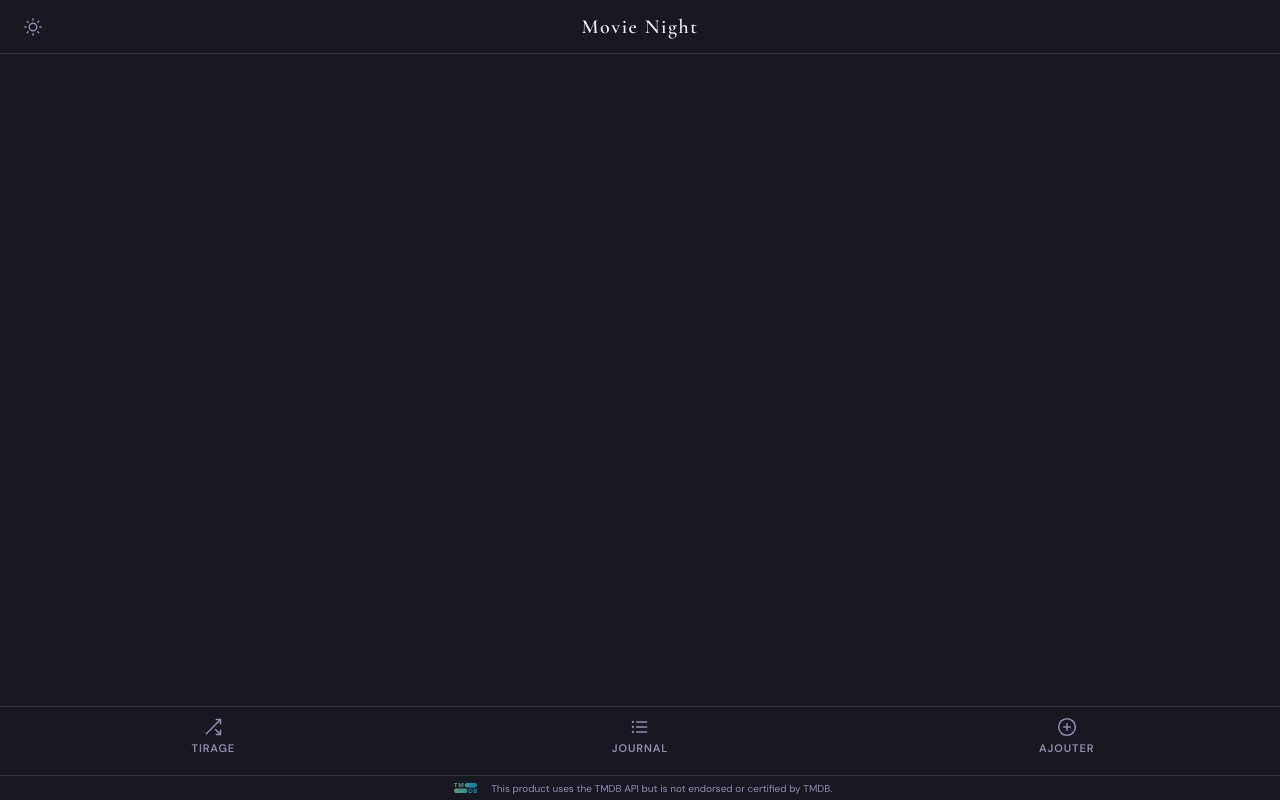
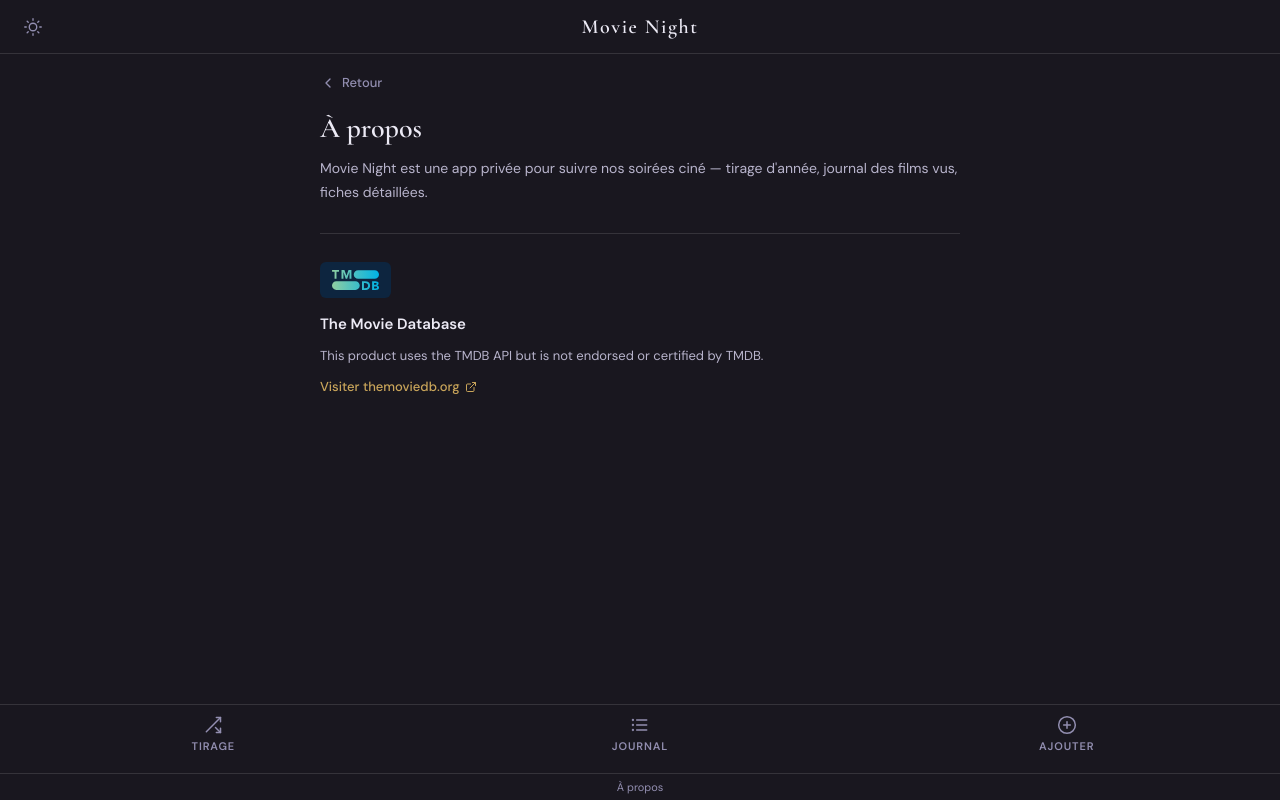
Before and after one commit to criss-ctx/movie-night, a Nuxt app: page /about in a window 1280 px wide. Built offline with nearby package versions, Linux system fonts and the light colour scheme; no server answers.

Commit message:
feat: replace TMDB footer with /about page for proper attribution

```diff
--- a/app/assets/css/main.css
+++ b/app/assets/css/main.css
@@ -130,49 +130,26 @@ body {
   padding-bottom: max(env(safe-area-inset-bottom), 8px);
 }
 
-.tmdb-attribution {
+.app-footer {
   flex-shrink: 0;
-  text-align: center;
-  font-size: 10px;
-  color: var(--text-faint);
-  padding: 4px 16px max(env(safe-area-inset-bottom), 4px);
+  display: flex;
+  align-items: center;
+  justify-content: center;
+  padding: 6px 16px max(env(safe-area-inset-bottom), 6px);
   margin: 0;
   border-top: 1px solid var(--border);
   background: var(--bg);
 }
 
-.tmdb-attribution {
-  display: flex;
-  align-items: center;
-  justify-content: center;
-  gap: 8px;
-  flex-wrap: wrap;
-}
-
-.tmdb-logo-link {
-  display: flex;
-  align-items: center;
-  flex-shrink: 0;
-  border-radius: 4px;
-  padding: 3px 6px;
-  opacity: 0.7;
-  transition: opacity 150ms;
-}
-
-[data-theme="light"] .tmdb-logo-link {
-  background: #0d253f;
-}
-
-.tmdb-logo {
-  height: 10px;
-  width: auto;
-  display: block;
-}
-
-@media (hover: hover) {
-  .tmdb-logo-link:hover {
-    opacity: 1;
-  }
+.app-footer-link {
+  font-size: 11px;
+  color: var(--text-faint);
+  text-decoration: none;
+  transition: color 150ms;
+}
+
+@media (hover: hover) {
+  .app-footer-link:hover { color: var(--text-secondary); }
 }
 
 .tab-btn {
@@ -1464,3 +1441,98 @@ body {
   70%  { opacity: 0.7; }
   100% { opacity: 1;   }
 }
+
+/* ============================================================
+   PAGE: ABOUT
+   ============================================================ */
+.page-about {
+  flex: 1;
+  display: flex;
+  flex-direction: column;
+  padding: 20px 24px 32px;
+  overflow-y: auto;
+  -webkit-overflow-scrolling: touch;
+}
+
+.about-wrapper {
+  width: 100%;
+  max-width: 640px;
+  margin: 0 auto;
+}
+
+.about-title {
+  font-family: var(--font-display);
+  font-size: 28px;
+  font-weight: 600;
+  color: var(--text);
+  margin: 0 0 12px;
+}
+
+.about-desc {
+  font-size: 14px;
+  color: var(--text-secondary);
+  line-height: 1.7;
+  margin: 0;
+}
+
+.about-divider {
+  border: none;
+  border-top: 1px solid var(--border);
+  margin: 28px 0;
+}
+
+.about-section {
+  display: flex;
+  flex-direction: column;
+  gap: 12px;
+}
+
+.about-tmdb-logo-link {
+  display: inline-flex;
+  align-items: center;
+  border-radius: 6px;
+  padding: 8px 12px;
+  background: #0d253f;
+  width: fit-content;
+  transition: opacity 150ms;
+}
+
+@media (hover: hover) {
+  .about-tmdb-logo-link:hover { opacity: 0.85; }
+}
+
+.about-tmdb-logo {
+  height: 20px;
+  width: auto;
+  display: block;
+}
+
+.about-section-title {
+  font-family: var(--font-ui);
+  font-size: 15px;
+  font-weight: 600;
+  color: var(--text);
+  margin: 4px 0 0;
+}
+
+.about-section-text {
+  font-size: 13px;
+  color: var(--text-secondary);
+  line-height: 1.6;
+  margin: 0;
+}
+
+.about-tmdb-link {
+  display: inline-flex;
+  align-items: center;
+  gap: 5px;
+  font-size: 13px;
+  font-weight: 500;
+  color: var(--accent);
+  text-decoration: none;
+  transition: opacity 150ms;
+}
+
+@media (hover: hover) {
+  .about-tmdb-link:hover { opacity: 0.75; }
+}
--- a/app/layouts/default.vue
+++ b/app/layouts/default.vue
@@ -64,11 +64,8 @@
         <span class="tab-label">Ajouter</span>
       </NuxtLink>
     </nav>
-    <p class="tmdb-attribution">
-      <a href="https://www.themoviedb.org" target="_blank" rel="noopener noreferrer" class="tmdb-logo-link">
-        <img src="/tmdb-logo.svg" alt="The Movie Database" class="tmdb-logo" />
-      </a>
-      This product uses the TMDB API but is not endorsed or certified by TMDB.
+    <p class="app-footer">
+      <NuxtLink to="/about" class="app-footer-link">À propos</NuxtLink>
     </p>
     <ConfirmModal />
     <LoginModal />
--- /dev/null
+++ b/app/pages/about.vue
@@ -0,0 +1,48 @@
+<template>
+  <div class="page-about">
+    <div class="about-wrapper">
+
+      <button class="movie-back" @click="router.back()">
+        <svg width="16" height="16" viewBox="0 0 24 24" fill="none" stroke="currentColor" stroke-width="2" stroke-linecap="round" stroke-linejoin="round" aria-hidden="true">
+          <polyline points="15 18 9 12 15 6"/>
+        </svg>
+        Retour
+      </button>
+
+      <h1 class="about-title">À propos</h1>
+      <p class="about-desc">
+        Movie Night est une app privée pour suivre nos soirées ciné — tirage d'année, journal des films vus, fiches détaillées.
+      </p>
+
+      <hr class="about-divider" />
+
+      <section class="about-section" aria-labelledby="tmdb-heading">
+        <a href="https://www.themoviedb.org" target="_blank" rel="noopener noreferrer" class="about-tmdb-logo-link">
+          <img src="/tmdb-logo.svg" alt="The Movie Database" class="about-tmdb-logo" />
+        </a>
+        <h2 id="tmdb-heading" class="about-section-title">The Movie Database</h2>
+        <p class="about-section-text">
+          This product uses the TMDB API but is not endorsed or certified by TMDB.
+        </p>
+        <a
+          href="https://www.themoviedb.org"
+          target="_blank"
+          rel="noopener noreferrer"
+          class="about-tmdb-link"
+        >
+          Visiter themoviedb.org
+          <svg width="12" height="12" viewBox="0 0 24 24" fill="none" stroke="currentColor" stroke-width="2" stroke-linecap="round" stroke-linejoin="round" aria-hidden="true">
+            <path d="M18 13v6a2 2 0 0 1-2 2H5a2 2 0 0 1-2-2V8a2 2 0 0 1 2-2h6"/>
+            <polyline points="15 3 21 3 21 9"/>
+            <line x1="10" y1="14" x2="21" y2="3"/>
+          </svg>
+        </a>
+      </section>
+
+    </div>
+  </div>
+</template>
+
+<script setup lang="ts">
+const router = useRouter()
+</script>
```
